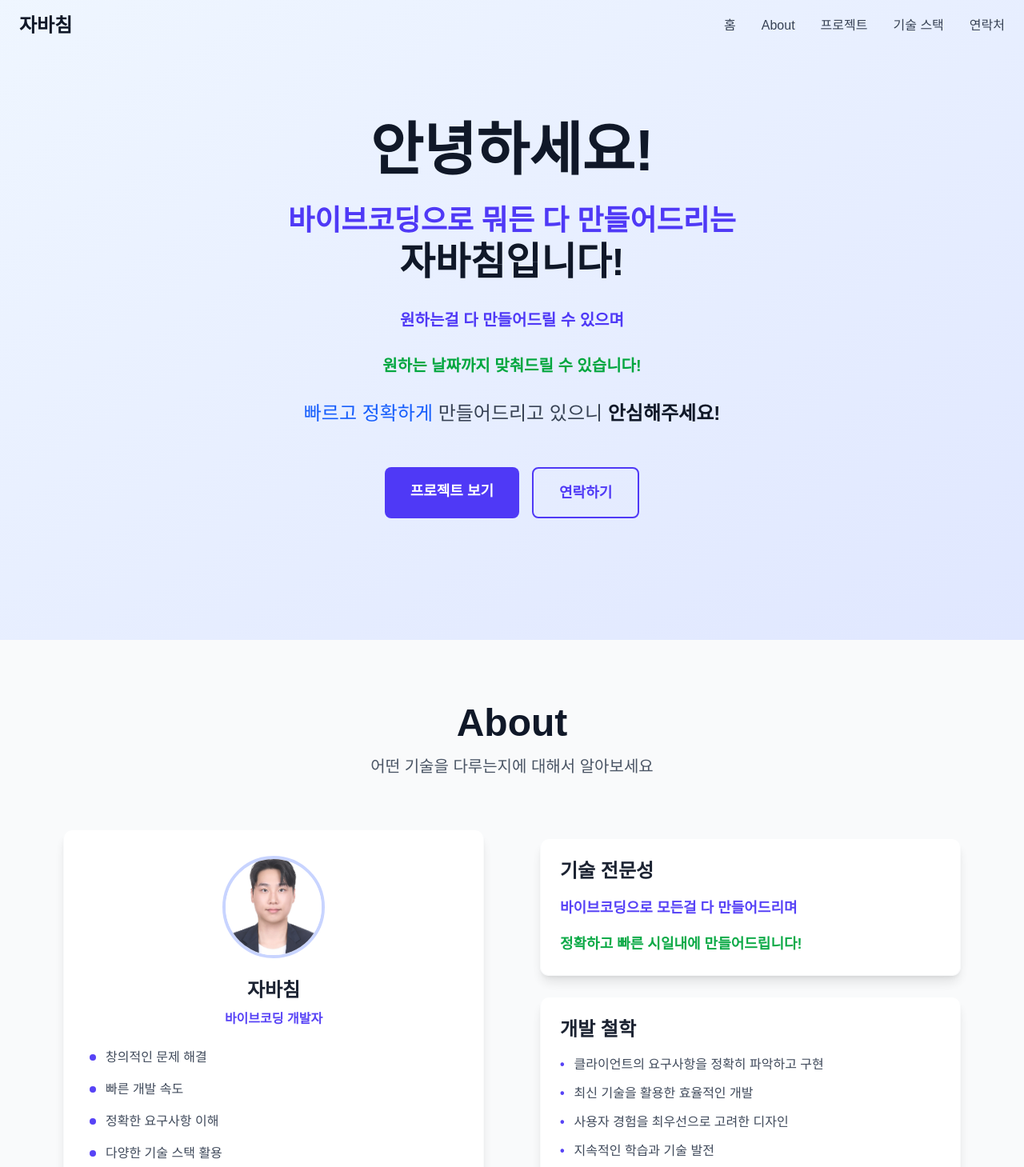
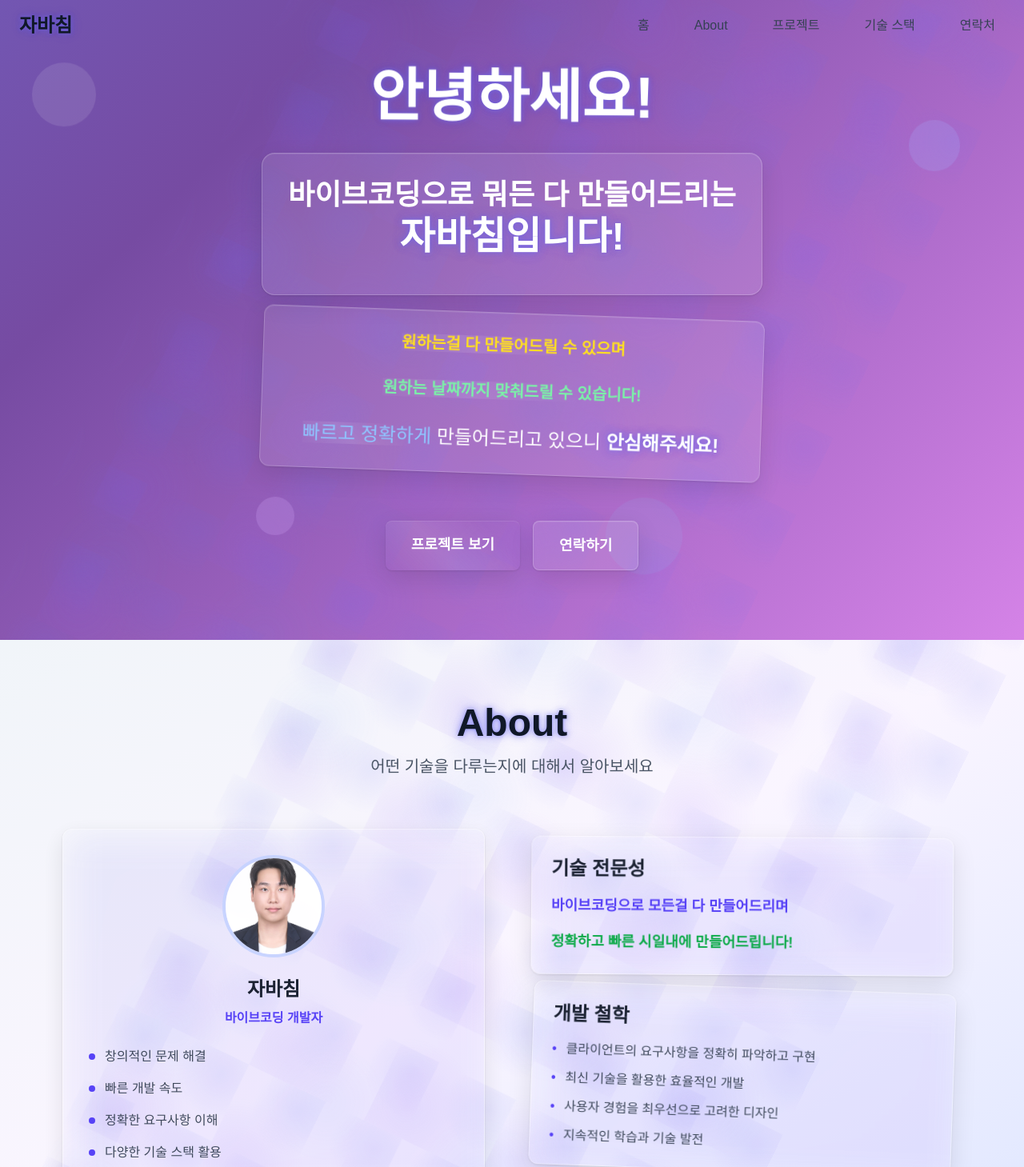
Before and after one commit to Hamyoungmin/me, a Next.js app: page / in a window 1280 px wide. Shown: the top 1459 px of the page at 80% size. Built offline with nearby package versions, Linux system fonts and the light colour scheme.

Commit message:
✨ 3D 고급 디자인 적용: Glass morphism, 네온 효과, 3D 카드, floating 애니메이션으로 프리미엄 홈페이지 완성

```diff
--- a/src/app/globals.css
+++ b/src/app/globals.css
@@ -206,3 +206,198 @@ html {
                 linear-gradient(45deg, #6366f1, #8b5cf6) border-box;
   }
 }
+
+/* 3D 및 고급스러운 효과들 */
+.perspective-1000 {
+  perspective: 1000px;
+}
+
+.preserve-3d {
+  transform-style: preserve-3d;
+}
+
+/* 3D 카드 효과 */
+.card-3d {
+  transform-style: preserve-3d;
+  transition: all 0.6s cubic-bezier(0.23, 1, 0.320, 1);
+  position: relative;
+}
+
+.card-3d:hover {
+  transform: rotateY(5deg) rotateX(5deg) translateZ(20px);
+}
+
+.card-3d::before {
+  content: '';
+  position: absolute;
+  top: 10px;
+  left: 10px;
+  right: -10px;
+  bottom: -10px;
+  background: linear-gradient(135deg, rgba(99, 102, 241, 0.1), rgba(139, 92, 246, 0.1));
+  border-radius: inherit;
+  z-index: -1;
+  transform: translateZ(-1px);
+  filter: blur(20px);
+  transition: all 0.6s ease;
+}
+
+.card-3d:hover::before {
+  transform: translateZ(-1px) scale(1.1);
+  filter: blur(25px);
+}
+
+/* Glass Morphism 효과 */
+.glass-morphism {
+  background: rgba(255, 255, 255, 0.1);
+  backdrop-filter: blur(20px);
+  border: 1px solid rgba(255, 255, 255, 0.2);
+  box-shadow: 0 8px 32px rgba(0, 0, 0, 0.1);
+}
+
+@media (prefers-color-scheme: dark) {
+  .glass-morphism {
+    background: rgba(17, 24, 39, 0.7);
+    border: 1px solid rgba(255, 255, 255, 0.1);
+    box-shadow: 0 8px 32px rgba(0, 0, 0, 0.3);
+  }
+}
+
+/* 3D 버튼 효과 */
+.btn-3d {
+  position: relative;
+  transform-style: preserve-3d;
+  transition: all 0.3s cubic-bezier(0.4, 0, 0.2, 1);
+  box-shadow:
+    0 4px 8px rgba(0, 0, 0, 0.1),
+    0 0 0 1px rgba(255, 255, 255, 0.1) inset;
+}
+
+.btn-3d:hover {
+  transform: translateY(-2px) rotateX(5deg);
+  box-shadow:
+    0 8px 25px rgba(0, 0, 0, 0.15),
+    0 0 0 1px rgba(255, 255, 255, 0.2) inset;
+}
+
+.btn-3d:active {
+  transform: translateY(0) rotateX(0deg);
+  box-shadow:
+    0 2px 8px rgba(0, 0, 0, 0.2),
+    0 0 0 1px rgba(255, 255, 255, 0.1) inset;
+}
+
+/* 프리미엄 그라데이션 배경 */
+.premium-gradient {
+  background: linear-gradient(135deg,
+    #667eea 0%,
+    #764ba2 25%,
+    #f093fb 50%,
+    #f5576c 75%,
+    #4facfe 100%);
+  background-size: 400% 400%;
+  animation: gradientShift 8s ease infinite;
+}
+
+@keyframes gradientShift {
+  0% { background-position: 0% 50%; }
+  50% { background-position: 100% 50%; }
+  100% { background-position: 0% 50%; }
+}
+
+/* Floating 애니메이션 */
+.float {
+  animation: float 3s ease-in-out infinite;
+}
+
+.float-delay-1 {
+  animation: float 3s ease-in-out infinite;
+  animation-delay: -1s;
+}
+
+.float-delay-2 {
+  animation: float 3s ease-in-out infinite;
+  animation-delay: -2s;
+}
+
+@keyframes float {
+  0%, 100% { transform: translateY(0px) rotate(0deg); }
+  50% { transform: translateY(-10px) rotate(2deg); }
+}
+
+/* 3D 배경 패턴 */
+.geometric-bg {
+  position: relative;
+  overflow: hidden;
+}
+
+.geometric-bg::before {
+  content: '';
+  position: absolute;
+  top: 0;
+  left: 0;
+  right: 0;
+  bottom: 0;
+  background-image:
+    radial-gradient(circle at 25% 25%, rgba(99, 102, 241, 0.1) 0%, transparent 50%),
+    radial-gradient(circle at 75% 75%, rgba(139, 92, 246, 0.1) 0%, transparent 50%),
+    radial-gradient(circle at 50% 50%, rgba(59, 130, 246, 0.05) 0%, transparent 50%);
+  background-size: 100px 100px, 150px 150px, 200px 200px;
+  animation: geometricMove 20s linear infinite;
+}
+
+@keyframes geometricMove {
+  0% { transform: rotate(0deg) scale(1); }
+  50% { transform: rotate(180deg) scale(1.1); }
+  100% { transform: rotate(360deg) scale(1); }
+}
+
+/* 네온 글로우 효과 */
+.neon-glow {
+  text-shadow:
+    0 0 5px rgba(99, 102, 241, 0.5),
+    0 0 10px rgba(99, 102, 241, 0.3),
+    0 0 15px rgba(99, 102, 241, 0.2),
+    0 0 20px rgba(99, 102, 241, 0.1);
+}
+
+/* 고급스러운 박스 그림자 */
+.premium-shadow {
+  box-shadow:
+    0 10px 30px rgba(0, 0, 0, 0.1),
+    0 1px 3px rgba(0, 0, 0, 0.1),
+    inset 0 1px 0 rgba(255, 255, 255, 0.1);
+}
+
+@media (prefers-color-scheme: dark) {
+  .premium-shadow {
+    box-shadow:
+      0 10px 30px rgba(0, 0, 0, 0.3),
+      0 1px 3px rgba(0, 0, 0, 0.2),
+      inset 0 1px 0 rgba(255, 255, 255, 0.05);
+  }
+}
+
+/* 3D 틸트 효과 */
+.tilt-3d {
+  transform-style: preserve-3d;
+  transition: all 0.4s cubic-bezier(0.4, 0, 0.2, 1);
+}
+
+.tilt-3d:hover {
+  transform: perspective(1000px) rotateX(10deg) rotateY(10deg) translateZ(10px);
+}
+
+/* 홀로그램 효과 */
+.hologram {
+  position: relative;
+  background: linear-gradient(45deg, transparent 30%, rgba(255, 255, 255, 0.1) 50%, transparent 70%);
+  background-size: 200% 200%;
+  animation: hologramShine 3s ease-in-out infinite;
+}
+
+@keyframes hologramShine {
+  0% { background-position: -200% -200%; }
+  50% { background-position: 200% 200%; }
+  100% { background-position: -200% -200%; }
+}
--- a/src/components/AboutSection.tsx
+++ b/src/components/AboutSection.tsx
@@ -3,11 +3,11 @@ import Image from 'next/image';
 
 export default function AboutSection() {
   return (
-    <section id="about" className="py-20 bg-gray-50 dark:bg-gray-800">
-      <div className="max-w-6xl mx-auto px-6">
+    <section id="about" className="py-20 bg-gradient-to-br from-slate-100 via-purple-50 to-indigo-100 dark:from-gray-900 dark:via-purple-900/20 dark:to-indigo-900/20 geometric-bg">
+      <div className="max-w-6xl mx-auto px-6 perspective-1000">
         <AnimatedSection animationType="fade-in-up">
           <div className="text-center mb-16">
-            <h2 className="text-4xl md:text-5xl font-bold text-gray-900 dark:text-white mb-4">
+            <h2 className="text-4xl md:text-5xl font-bold text-gray-900 dark:text-white mb-4 neon-glow">
               About
             </h2>
             <p className="text-xl text-gray-600 dark:text-gray-400">
@@ -19,7 +19,7 @@ export default function AboutSection() {
         <div className="grid grid-cols-1 lg:grid-cols-2 gap-12 items-center">
           {/* 왼쪽: 프로필 정보 */}
           <AnimatedSection animationType="fade-in-left" delay="200">
-            <div className="bg-white dark:bg-gray-900 rounded-xl p-8 shadow-lg hover-card-left hover-glow hover-border">
+            <div className="glass-morphism rounded-xl p-8 premium-shadow hover-card-left hover-glow hover-border card-3d tilt-3d">
               <div className="mb-6">
                 <div className="w-32 h-32 mx-auto mb-6 rounded-full overflow-hidden border-4 border-indigo-200 dark:border-indigo-800">
                   <Image
@@ -62,7 +62,7 @@ export default function AboutSection() {
           {/* 오른쪽: 기술 설명 */}
           <div className="space-y-6">
             <AnimatedSection animationType="fade-in-right" delay="300">
-              <div className="bg-white dark:bg-gray-900 rounded-xl p-6 shadow-lg hover-card-right hover-glow hover-border">
+              <div className="glass-morphism rounded-xl p-6 premium-shadow hover-card-right hover-glow hover-border card-3d float">
                 <h3 className="text-2xl font-bold text-gray-900 dark:text-white mb-4">
                   기술 전문성
                 </h3>
@@ -80,7 +80,7 @@ export default function AboutSection() {
             </AnimatedSection>
 
             <AnimatedSection animationType="fade-in-right" delay="400">
-              <div className="bg-white dark:bg-gray-900 rounded-xl p-6 shadow-lg hover-card-right hover-glow hover-border">
+              <div className="glass-morphism rounded-xl p-6 premium-shadow hover-card-right hover-glow hover-border card-3d float-delay-1">
                 <h3 className="text-2xl font-bold text-gray-900 dark:text-white mb-4">
                   개발 철학
                 </h3>
--- a/src/components/HeroSection.tsx
+++ b/src/components/HeroSection.tsx
@@ -2,51 +2,61 @@ import AnimatedSection from './AnimatedSection';
 
 export default function HeroSection() {
   return (
-    <section id="home" className="min-h-screen flex items-center justify-center bg-gradient-to-br from-blue-50 to-indigo-100 dark:from-gray-900 dark:to-gray-800">
-      <div className="max-w-4xl mx-auto px-6 py-20 text-center">
+    <section id="home" className="min-h-screen flex items-center justify-center premium-gradient geometric-bg relative overflow-hidden">
+      {/* Floating elements */}
+      <div className="absolute top-20 left-10 w-20 h-20 bg-white/10 rounded-full float"></div>
+      <div className="absolute top-40 right-20 w-16 h-16 bg-indigo-300/20 rounded-full float-delay-1"></div>
+      <div className="absolute bottom-32 left-1/4 w-12 h-12 bg-purple-300/20 rounded-full float-delay-2"></div>
+      <div className="absolute bottom-20 right-1/3 w-24 h-24 bg-blue-300/10 rounded-full float"></div>
+
+      <div className="max-w-4xl mx-auto px-6 py-20 text-center relative z-10 perspective-1000">
         <AnimatedSection animationType="fade-in-up" triggerOnce={true}>
-          <div className="mb-8">
-            <h1 className="text-5xl md:text-7xl font-bold text-gray-900 dark:text-white mb-6">
+          <div className="mb-8 tilt-3d">
+            <h1 className="text-5xl md:text-7xl font-bold text-white neon-glow mb-6 float">
               안녕하세요!
             </h1>
           </div>
         </AnimatedSection>
 
         <AnimatedSection animationType="fade-in-up" delay="200" triggerOnce={true}>
-          <h2 className="text-3xl md:text-4xl font-semibold text-indigo-600 dark:text-indigo-400 mb-8">
+          <div className="glass-morphism rounded-2xl p-8 mb-8 premium-shadow">
+            <h2 className="text-3xl md:text-4xl font-semibold text-white mb-4">
               바이브코딩으로 뭐든 다 만들어드리는
-            <span className="block mt-2 text-4xl md:text-5xl font-bold text-gray-900 dark:text-white">
+              <span className="block mt-2 text-4xl md:text-5xl font-bold text-white neon-glow">
                 자바침입니다!
               </span>
             </h2>
+          </div>
         </AnimatedSection>
 
         <AnimatedSection animationType="fade-in-up" delay="400" triggerOnce={true}>
-          <div className="space-y-6 text-lg md:text-xl text-gray-700 dark:text-gray-300 max-w-3xl mx-auto">
+          <div className="glass-morphism rounded-xl p-6 premium-shadow float-delay-1">
+            <div className="space-y-6 text-lg md:text-xl text-white max-w-3xl mx-auto">
               <p className="leading-relaxed">
-              <span className="font-semibold text-indigo-600 dark:text-indigo-400">원하는걸 다 만들어드릴 수 있으며</span>
+                <span className="font-semibold text-yellow-300 hologram">원하는걸 다 만들어드릴 수 있으며</span>
               </p>
               <p className="leading-relaxed">
-              <span className="font-semibold text-green-600 dark:text-green-400">원하는 날짜까지 맞춰드릴 수 있습니다!</span>
+                <span className="font-semibold text-green-300 hologram">원하는 날짜까지 맞춰드릴 수 있습니다!</span>
               </p>
               <p className="leading-relaxed text-xl md:text-2xl font-medium">
-              <span className="text-blue-600 dark:text-blue-400">빠르고 정확하게</span> 만들어드리고 있으니
-              <span className="font-bold text-gray-900 dark:text-white"> 안심해주세요!</span>
+                <span className="text-blue-300 hologram">빠르고 정확하게</span> 만들어드리고 있으니
+                <span className="font-bold text-white neon-glow"> 안심해주세요!</span>
               </p>
+            </div>
           </div>
         </AnimatedSection>
 
         <AnimatedSection animationType="fade-in-up" delay="500" triggerOnce={true}>
-          <div className="mt-12 flex flex-col sm:flex-row gap-4 justify-center">
+          <div className="mt-12 flex flex-col sm:flex-row gap-4 justify-center perspective-1000">
             <a
               href="#projects"
-              className="inline-block bg-indigo-600 hover:bg-indigo-700 text-white font-semibold py-4 px-8 rounded-lg transition-all duration-300 text-lg hover:scale-105 hover:shadow-lg transform"
+              className="inline-block bg-gradient-to-r from-indigo-600 to-purple-600 text-white font-semibold py-4 px-8 rounded-lg text-lg btn-3d premium-shadow hologram"
             >
               프로젝트 보기
             </a>
             <a
               href="#contact"
-              className="inline-block border-2 border-indigo-600 text-indigo-600 hover:bg-indigo-600 hover:text-white font-semibold py-4 px-8 rounded-lg transition-all duration-300 text-lg dark:border-indigo-400 dark:text-indigo-400 dark:hover:bg-indigo-400 dark:hover:text-gray-900 hover:scale-105 hover:shadow-lg transform"
+              className="inline-block glass-morphism text-white font-semibold py-4 px-8 rounded-lg text-lg btn-3d premium-shadow border border-white/20"
             >
               연락하기
             </a>
--- a/src/components/Navbar.tsx
+++ b/src/components/Navbar.tsx
@@ -34,14 +34,14 @@ export default function Navbar() {
   return (
     <nav className={`fixed top-0 left-0 right-0 z-50 transition-all duration-300 ${
       isScrolled
-        ? 'bg-white/90 dark:bg-gray-900/90 backdrop-blur-md shadow-lg'
+        ? 'glass-morphism premium-shadow backdrop-blur-md'
         : 'bg-transparent'
     }`}>
       <div className="max-w-7xl mx-auto px-6">
         <div className="flex items-center justify-between h-16">
           {/* 로고 */}
           <div
-            className="text-2xl font-bold text-gray-900 dark:text-white cursor-pointer hover:text-indigo-600 dark:hover:text-indigo-400 transition-colors"
+            className="text-2xl font-bold text-gray-900 dark:text-white cursor-pointer hover:text-indigo-600 dark:hover:text-indigo-400 transition-all duration-300 hover:scale-105 neon-glow"
             onClick={() => scrollToSection('home')}
           >
             자바침
@@ -53,7 +53,7 @@ export default function Navbar() {
               <button
                 key={item.id}
                 onClick={() => scrollToSection(item.id)}
-                className="text-gray-700 dark:text-gray-300 hover:text-indigo-600 dark:hover:text-indigo-400 font-medium transition-colors duration-300"
+                className="text-gray-700 dark:text-gray-300 hover:text-indigo-600 dark:hover:text-indigo-400 font-medium transition-all duration-300 hover:scale-105 px-3 py-2 rounded-lg hover:bg-white/10"
               >
                 {item.label}
               </button>
@@ -87,7 +87,7 @@ export default function Navbar() {
 
         {/* 모바일 메뉴 */}
         {isMobileMenuOpen && (
-          <div className="md:hidden bg-white dark:bg-gray-900 shadow-lg rounded-lg mt-2 py-4">
+          <div className="md:hidden glass-morphism premium-shadow rounded-lg mt-2 py-4">
             {navItems.map((item) => (
               <button
                 key={item.id}
--- a/src/components/ProjectCard.tsx
+++ b/src/components/ProjectCard.tsx
@@ -27,7 +27,7 @@ export default function ProjectCard({ project, index = 0 }: ProjectCardWrapperPr
   const hoverDirection = index % 2 === 0 ? 'hover-card-left' : 'hover-card-right';
 
   return (
-    <div className={`bg-gray-50 dark:bg-gray-800 rounded-xl overflow-hidden shadow-lg hover-glow hover-border ${hoverDirection}`}>
+    <div className={`glass-morphism rounded-xl overflow-hidden premium-shadow hover-glow hover-border card-3d tilt-3d ${hoverDirection}`}>
       {/* 프로젝트 이미지 */}
       <div className="relative h-48 bg-gray-200 dark:bg-gray-700">
         <div className="absolute inset-0 flex items-center justify-center">
--- a/src/components/ProjectsSection.tsx
+++ b/src/components/ProjectsSection.tsx
@@ -35,11 +35,11 @@ const projects = [
 
 export default function ProjectsSection() {
   return (
-    <section id="projects" className="py-20 bg-white dark:bg-gray-900">
-      <div className="max-w-7xl mx-auto px-6">
+    <section id="projects" className="py-20 bg-gradient-to-br from-indigo-50 via-white to-cyan-50 dark:from-gray-900 dark:via-indigo-900/10 dark:to-gray-800 geometric-bg">
+      <div className="max-w-7xl mx-auto px-6 perspective-1000">
         <AnimatedSection animationType="fade-in-up">
           <div className="text-center mb-16">
-            <h2 className="text-4xl md:text-5xl font-bold text-gray-900 dark:text-white mb-4">
+            <h2 className="text-4xl md:text-5xl font-bold text-gray-900 dark:text-white mb-4 neon-glow">
               프로젝트
             </h2>
             <p className="text-xl text-gray-600 dark:text-gray-400 max-w-2xl mx-auto">
```
Also changed, not shown: src/components/ContactSection.tsx (+8 -8 lines), src/components/SkillsSection.tsx (+5 -5 lines). Lines whose indentation alone changed are shown as unchanged.
